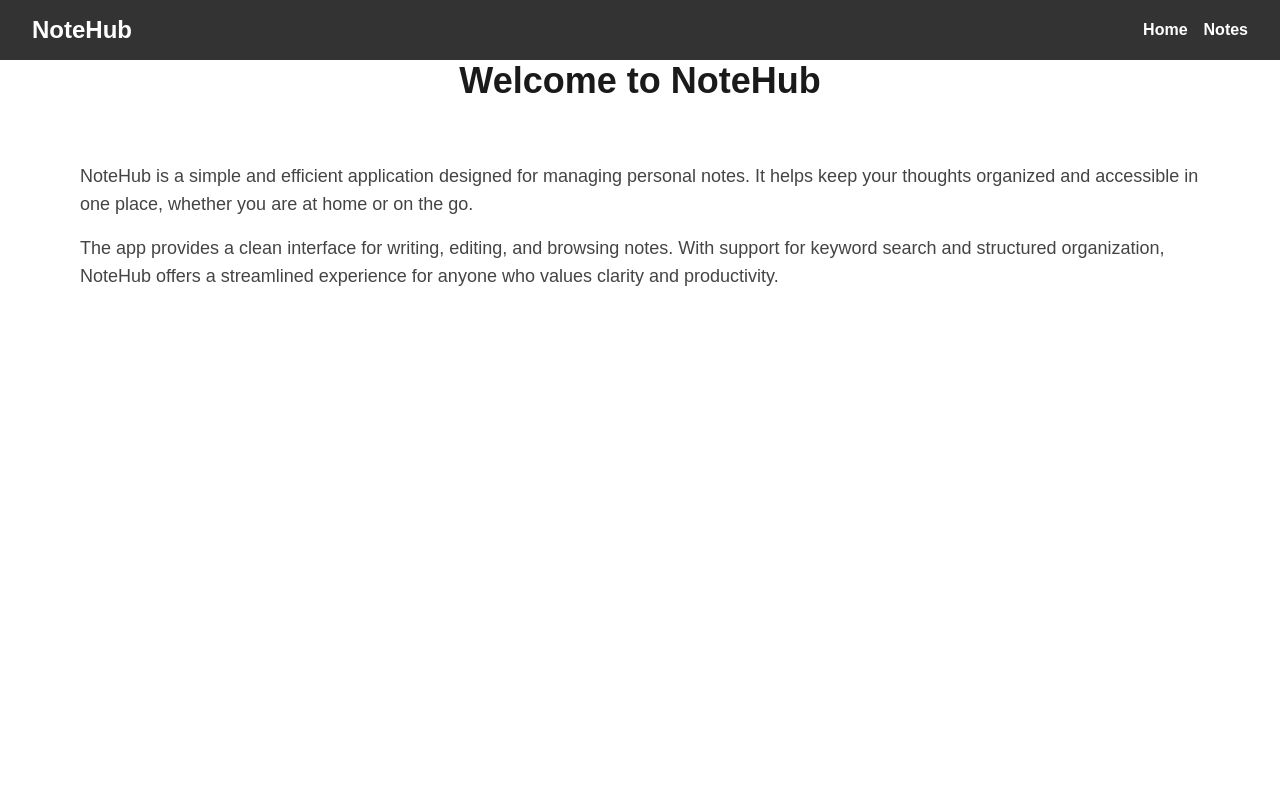
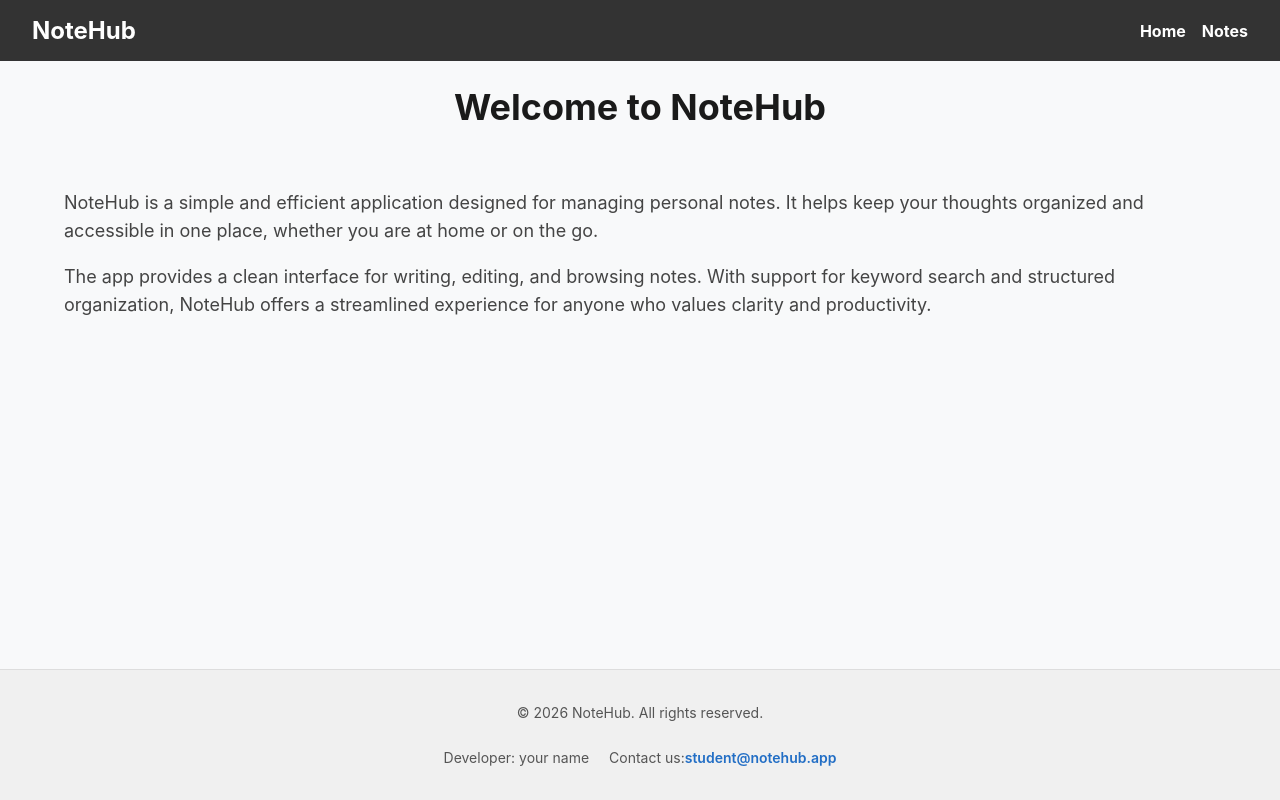
Before and after one commit to RomanFS76/06-notehub-nextjs, a Next.js app: page / in a window 1280 px wide. Built offline with nearby package versions, Linux system fonts and the light colour scheme.

Commit message:
feat(footer): add footer content and styles

```diff
--- a/app/globals.css
+++ b/app/globals.css
@@ -1,42 +1,9 @@
-:root {
-  --background: #ffffff;
-  --foreground: #171717;
+body {
+  font-family: -apple-system, BlinkMacSystemFont, "Segoe UI", Roboto, Oxygen,
+    Ubuntu, Cantarell, "Helvetica Neue", sans-serif;
+  display: flex;
+  flex-direction: column;
+  min-height: 100vh;
+  margin: 0;
+  background-color: #f8f9fa;
 }
-
-@media (prefers-color-scheme: dark) {
-  :root {
-    --background: #0a0a0a;
-    --foreground: #ededed;
-  }
-}
-
-html,
-body {
-  max-width: 100vw;
-  overflow-x: hidden;
-}
-
-body {
-  color: var(--foreground);
-  background: var(--background);
-  font-family: Arial, Helvetica, sans-serif;
-  -webkit-font-smoothing: antialiased;
-  -moz-osx-font-smoothing: grayscale;
-}
-
-* {
-  box-sizing: border-box;
-  padding: 0;
-  margin: 0;
-}
-
-a {
-  color: inherit;
-  text-decoration: none;
-}
-
-@media (prefers-color-scheme: dark) {
-  html {
-    color-scheme: dark;
-  }
-}
--- a/app/layout.tsx
+++ b/app/layout.tsx
@@ -3,6 +3,8 @@ import { Geist, Geist_Mono } from 'next/font/google';
 import './globals.css';
 import TanStackProvider from '@/components/TanStackProvider/TanStackProvider';
 import Header from '@/components/Header/Header';
+import Footer from '@/components/Footer/Footer';
+import css from './page.module.css';
 
 const geistSans = Geist({
   variable: '--font-geist-sans',
@@ -15,7 +17,7 @@ const geistMono = Geist_Mono({
 });
 
 export const metadata: Metadata = {
-  title: 'Create Next App',
+  title: '06-notehub-nextjs',
   description: 'Generated by create next app',
 };
 
@@ -29,7 +31,8 @@ export default function RootLayout({
       <body className={`${geistSans.variable} ${geistMono.variable}`}>
         <TanStackProvider>
           <Header/>
-          <main>{children}</main>
+          <main className={css.main}>{children}</main>
+          <Footer/>
         </TanStackProvider>
       </body>
     </html>
--- a/app/page.module.css
+++ b/app/page.module.css
@@ -1,3 +1,7 @@
+.main {
+  flex: 1;
+}
+
 .container {
   width: 90%;
   max-width: 1280px;
--- /dev/null
+++ b/components/Footer/Footer.module.css
@@ -0,0 +1,24 @@
+.footer {
+  padding: 20px;
+  background-color: #f0f0f0;
+  text-align: center;
+  font-size: 14px;
+  color: #555;
+  border-top: 1px solid #ddd;
+}
+
+.wrap {
+  display: flex;
+  justify-content: center;
+  gap: 20px;
+}
+
+.footer a {
+  color: #226ec5;
+  font-weight: 600;
+  text-decoration: none;
+}
+
+.footer a:hover {
+  text-decoration: underline;
+}
--- /dev/null
+++ b/components/Footer/Footer.tsx
@@ -0,0 +1,20 @@
+import css from './Footer.module.css';
+
+const Footer = () => {
+  return (
+    <footer className={css.footer}>
+      <div className={css.content}>
+        <p>© {new Date().getFullYear()} NoteHub. All rights reserved.</p>
+        <div className={css.wrap}>
+          <p>Developer: your name</p>
+          <p>
+            Contact us:
+            <a href="mailto:student@notehub.app">student@notehub.app</a>
+          </p>
+        </div>
+      </div>
+    </footer>
+  );
+};
+
+export default Footer;
```
